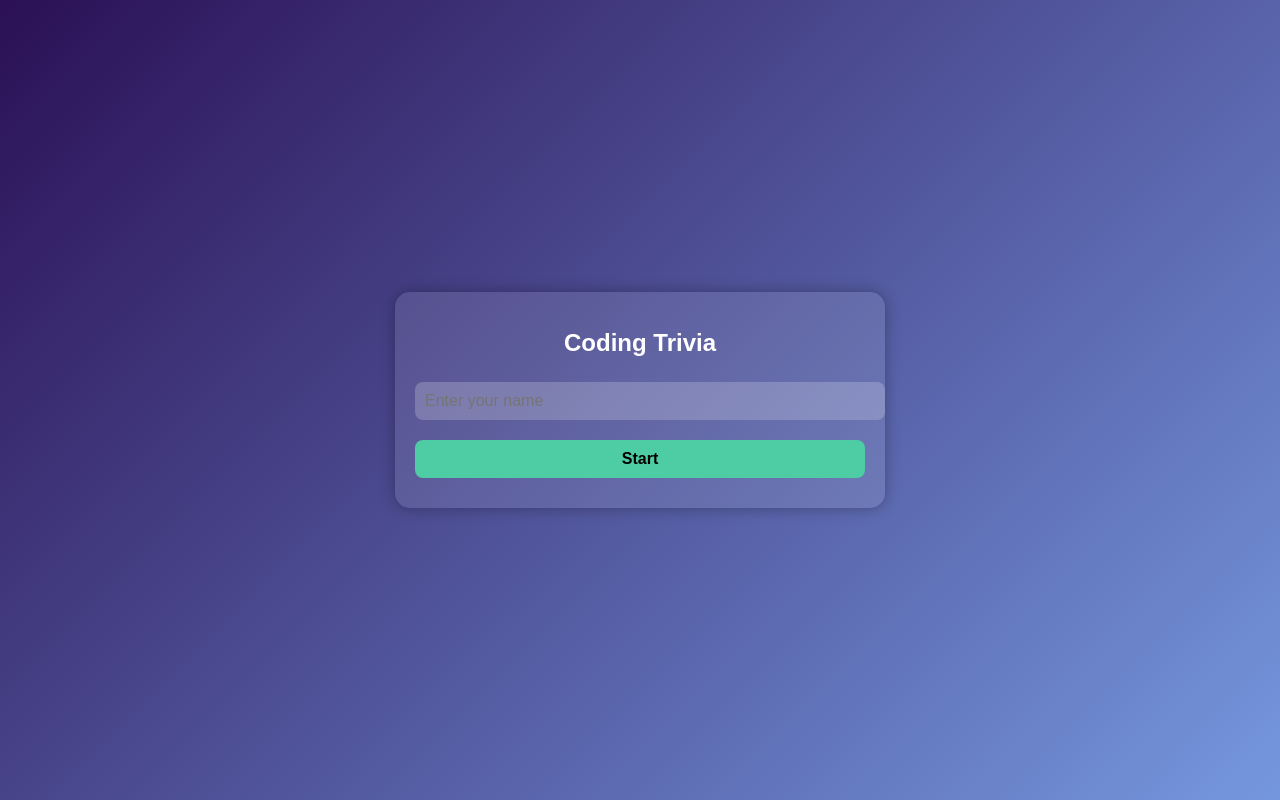
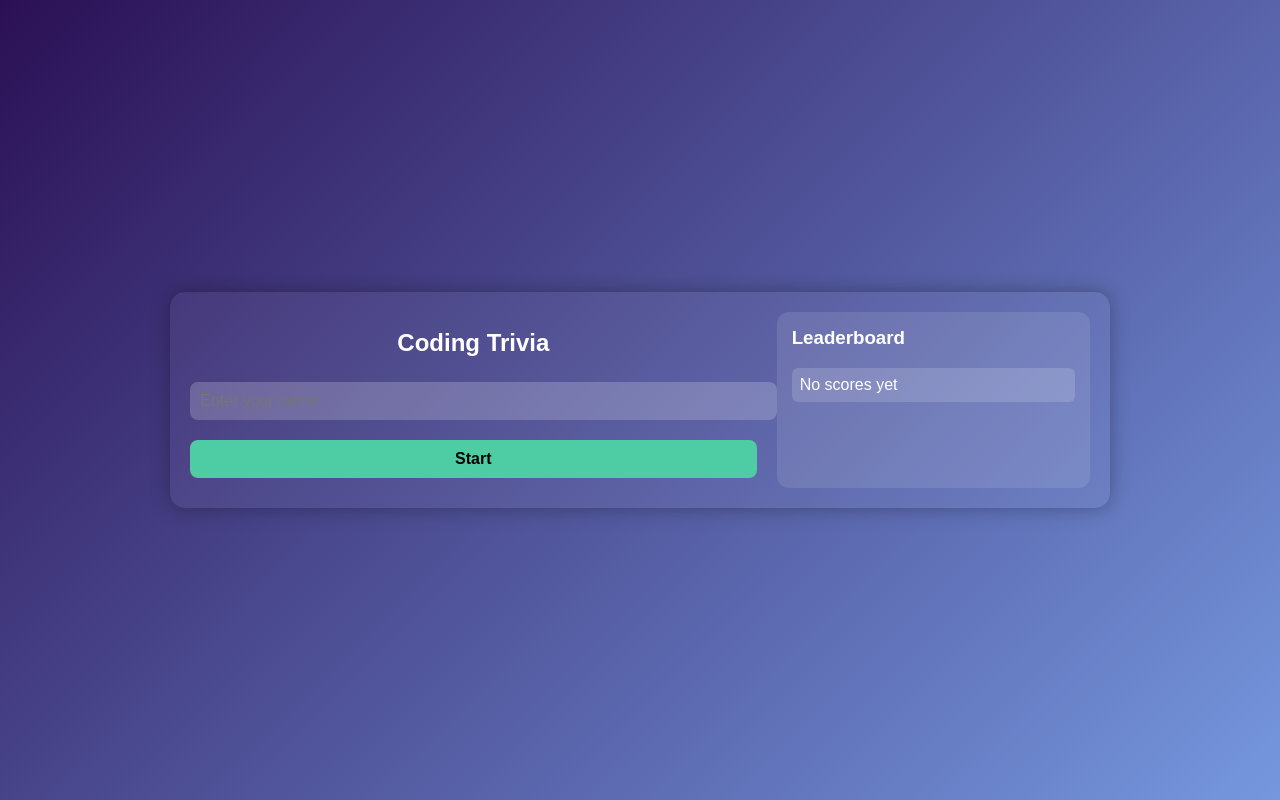
Before and after one commit to krishramoju2/CDSCTrivia, a plain HTML site: page index.html in a window 1280 px wide. Drawn offline with Linux system fonts and the light colour scheme.

Commit message:
Update index.html

```diff
--- a/index.html
+++ b/index.html
@@ -17,18 +17,27 @@
     }
     .container {
       width: 90%;
-      max-width: 450px;
-      background: rgba(255,255,255,0.1);
+      max-width: 900px;
+      display: flex;
+      gap: 20px;
+      background: rgba(255,255,255,0.05);
       padding: 20px;
       border-radius: 15px;
+      box-shadow: 0 0 20px rgba(0,0,0,0.3);
+    }
+    .game {
+      flex: 2;
       text-align: center;
-      box-shadow: 0 0 15px rgba(0,0,0,0.3);
     }
-    h1 {
-      margin-bottom: 15px;
-      font-size: 24px;
-      color: #fff;
+    .leaderboard {
+      flex: 1;
+      background: rgba(255,255,255,0.1);
+      padding: 15px;
+      border-radius: 12px;
+      max-height: 500px;
+      overflow-y: auto;
     }
+    h1 { margin-bottom: 15px; font-size: 24px; }
     input, button {
       width: 100%;
       padding: 10px;
@@ -37,37 +46,19 @@
       font-size: 16px;
       margin: 10px 0;
     }
-    input {
-      background: rgba(255,255,255,0.2);
-      color: #fff;
-    }
-    button {
-      background: #4ecca3;
-      color: #000;
-      cursor: pointer;
-      font-weight: bold;
-    }
-    .option {
-      background: rgba(255,255,255,0.2);
-      margin: 8px 0;
-      padding: 10px;
-      border-radius: 8px;
-      cursor: pointer;
-      transition: background 0.3s;
-    }
+    input { background: rgba(255,255,255,0.2); color: #fff; }
+    button { background: #4ecca3; color: #000; cursor: pointer; font-weight: bold; }
+    .option { background: rgba(255,255,255,0.2); margin: 8px 0; padding: 10px; border-radius: 8px; cursor: pointer; transition: background 0.3s; }
     .option:hover { background: rgba(255,255,255,0.4); }
     .correct { background: #4caf50 !important; color: #fff; }
     .wrong { background: #e53935 !important; color: #fff; }
-    #leaderboard div {
-      background: rgba(255,255,255,0.15);
-      padding: 8px;
-      border-radius: 6px;
-      margin: 5px 0;
-    }
+    #leaderboard h3 { margin-top: 0; }
+    #leaderboard div { background: rgba(255,255,255,0.15); padding: 8px; border-radius: 6px; margin: 5px 0; }
   </style>
 </head>
 <body>
   <div class="container">
+    <div class="game">
       <h1>Coding Trivia</h1>
       <div id="start">
         <input type="text" id="username" placeholder="Enter your name">
@@ -82,13 +73,13 @@
 
       <div id="finish" style="display:none;">
         <h3 id="scoreText"></h3>
-      <button onclick="showLeaderboard()">Show Leaderboard</button>
+        <button onclick="renderLeaderboard()">Show Leaderboard</button>
+      </div>
     </div>
 
-    <div id="leaderboard" style="display:none;">
+    <div class="leaderboard" id="leaderboard">
       <h3>Leaderboard</h3>
-      <div id="scores"></div>
-      <button onclick="resetForNextUser()">Next User</button>
+      <div id="scores">No scores yet</div>
     </div>
   </div>
 
@@ -149,6 +140,7 @@
       document.getElementById('finish').style.display='block';
       document.getElementById('scoreText').textContent = `${player}, your score is ${score}`;
       saveScore();
+      renderLeaderboard();
     }
 
     function saveScore(){
@@ -158,22 +150,14 @@
       localStorage.setItem('ctLeaderboard', JSON.stringify(board.slice(0,10)));
     }
 
-    function showLeaderboard(){
-      document.getElementById('finish').style.display='none';
+    function renderLeaderboard(){
       const scores = JSON.parse(localStorage.getItem('ctLeaderboard')||'[]');
       const div = document.getElementById('scores');
       div.innerHTML='';
+      if(scores.length===0){ div.innerHTML='No scores yet'; return; }
       scores.forEach((s,i)=>{
         div.innerHTML += `<div>${i+1}. ${s.name} - ${s.score}</div>`;
       });
-      document.getElementById('leaderboard').style.display='block';
-    }
-
-    function resetForNextUser(){
-      current=0; score=0; player='';
-      document.getElementById('username').value='';
-      document.getElementById('leaderboard').style.display='none';
-      document.getElementById('start').style.display='block';
     }
   </script>
 </body>
```
Lines whose indentation alone changed are shown as unchanged.
